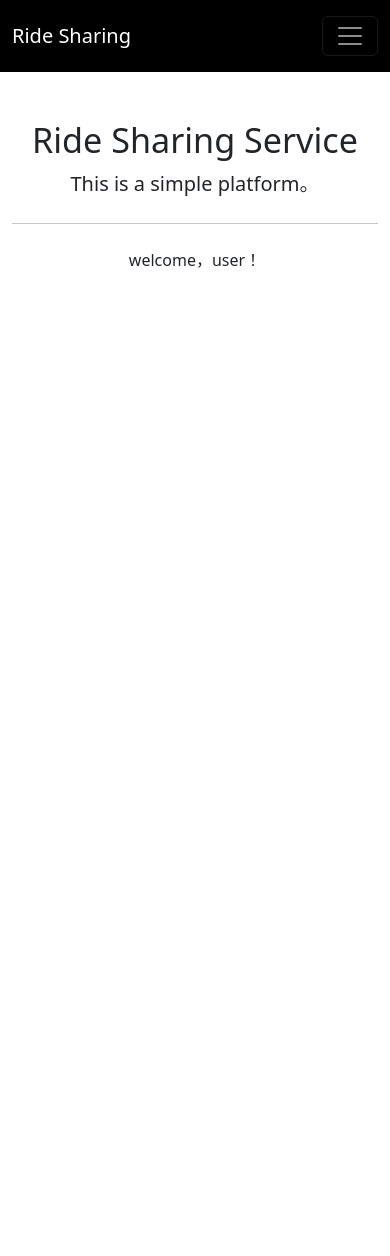
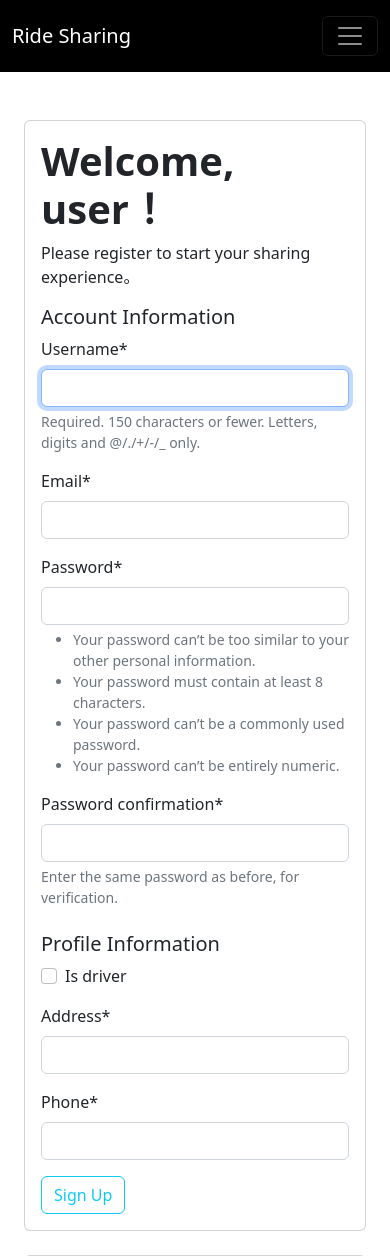
Before and after one commit to Zack890924/HW1_568, a Django app: page / in a window 390 px wide. Shown: the top 1256 px of the page. Before the commit the page ends 268 px from the top, so only its background shows below. Run offline with Django 5.2, Linux system fonts and the light colour scheme; some libraries are stand-ins or nearby versions.

Commit message:
add a bit feature for home page

```diff
--- a/web-app/firsthomework/views.py
+++ b/web-app/firsthomework/views.py
@@ -1,5 +1,11 @@
 # homework1/views.py
 from django.shortcuts import render
-
+from users.forms import UserRegisterForm, UserProfileForm
 def home(request):
-    return render(request, 'home.html')
+    if not request.user.is_authenticated:
+        user_form = UserRegisterForm()
+        profile_form = UserProfileForm()
+    else:
+        user_form = None
+        profile_form = None
+    return render(request, 'home.html', {'user_form': user_form, 'profile_form': profile_form})
--- a/web-app/rides/templates/rides/ride_detail.html
+++ b/web-app/rides/templates/rides/ride_detail.html
@@ -76,7 +76,7 @@
 
 
     <div style="margin-top: 20px;">
-      <a href="javascript:history.back()" class="btn btn-primary wide-btn">Back</a>
+      <a href="javascript:history.back()" class="btn btn-primary">Back</a>
     </div>
 
   </div>
--- a/web-app/templates/home.html
+++ b/web-app/templates/home.html
@@ -1,19 +1,61 @@
-<!-- templates/home.html -->
 {% extends 'base.html' %}
+{% load crispy_forms_tags %}
+{% block title %}首頁 | Ride Sharing Service{% endblock %}
+{% block content %}
 
-{% block title %}首頁 | Ride Sharing Service{% endblock %}
+<style>
+    .welcome-large {
+          font-size: 2.5rem;
+          font-weight: bold;
+    }
+</style>
+<div class="container mt-4">
+  <div class="row">
 
-{% block content %}
-<div class="jumbotron text-center">
-    <h1 class="display-4">Ride Sharing Service</h1>
-    <p class="lead">This is a simple platform。</p>
-    <hr class="my-4">
-    {% if user.is_authenticated %}
-        <p>welcome，{{ user.username }}！</p>
+    <div class="col-md-6 mb-4">
+      <div class="card">
+        <div class="card-body">
+          {% if user.is_authenticated %}
+            <h3 class="card-title welcome-large">Welcome, {{ user.username }}！</h3>
+            <p class="card-text">Welcome back！Start your sharing experience！</p>
+          {% else %}
+            <h3 class="card-title welcome-large">Welcome, user！</h3>
+            <p class="card-text">Please register to start your sharing experience。</p>
 
-    {% else %}
+            <form method="POST" action="{% url 'users:register' %}">
+                {% csrf_token %}
+                <h5>Account Information</h5>
+                {{ user_form|crispy }}
 
-       <p>welcome，user！</p>
-    {% endif %}
+                <h5 class="mt-4">Profile Information</h5>
+                {{ profile_form|crispy }}
+
+                <div class="form-group">
+                    <button class="btn btn-outline-info" type="submit">Sign Up</button>
+                </div>
+            </form>
+          {% endif %}
+        </div>
+      </div>
+    </div>
+
+
+    <div class="col-md-6 mb-4">
+      <div class="card">
+        <div class="card-body p-0">
+          <iframe
+            src="https://www.google.com/maps/embed?pb=!1m18!1m12!1m3!1d3159.091290651742!2d-78.93795348468188!3d36.00162757994945!2m3!1f0!2f0!3f0!3m2!1i1024!2i768!4f13.1!3m3!1m2!1s0x8856e33b6e9980fd%3A0x9f17cd9f9c62cd9!2sDuke%20University!5e0!3m2!1sen!2sus!4v1587738872470!5m2!1sen!2sus"
+            width="100%"
+            height="400"
+            frameborder="0"
+            style="border:0;"
+            allowfullscreen=""
+            aria-hidden="false"
+            tabindex="0">
+          </iframe>
+        </div>
+      </div>
+    </div>
+  </div>
 </div>
 {% endblock %}
--- a/web-app/users/templates/users/register.html
+++ b/web-app/users/templates/users/register.html
@@ -18,7 +18,7 @@
                             {{ user_form|crispy }}
 
 <!--                            <profile register form>-->
-                            <h5 class="mt-4">Profile Information</h5></h5>
+                            <h5 class="mt-4">Profile Information</h5>
                             {{ profile_form|crispy }}
 
 
--- a/web-app/users/views.py
+++ b/web-app/users/views.py
@@ -5,6 +5,10 @@ from django.db import transaction
 from django.shortcuts import render, redirect
 from .forms import UserRegisterForm, UserProfileForm, DriverProfileForm
 # Create your views here.
+
+
+
+
 
 def register(request):
     form = UserRegisterForm()
```
Also changed, not shown: web-app/static/css/main.css (line endings or trailing spaces).
